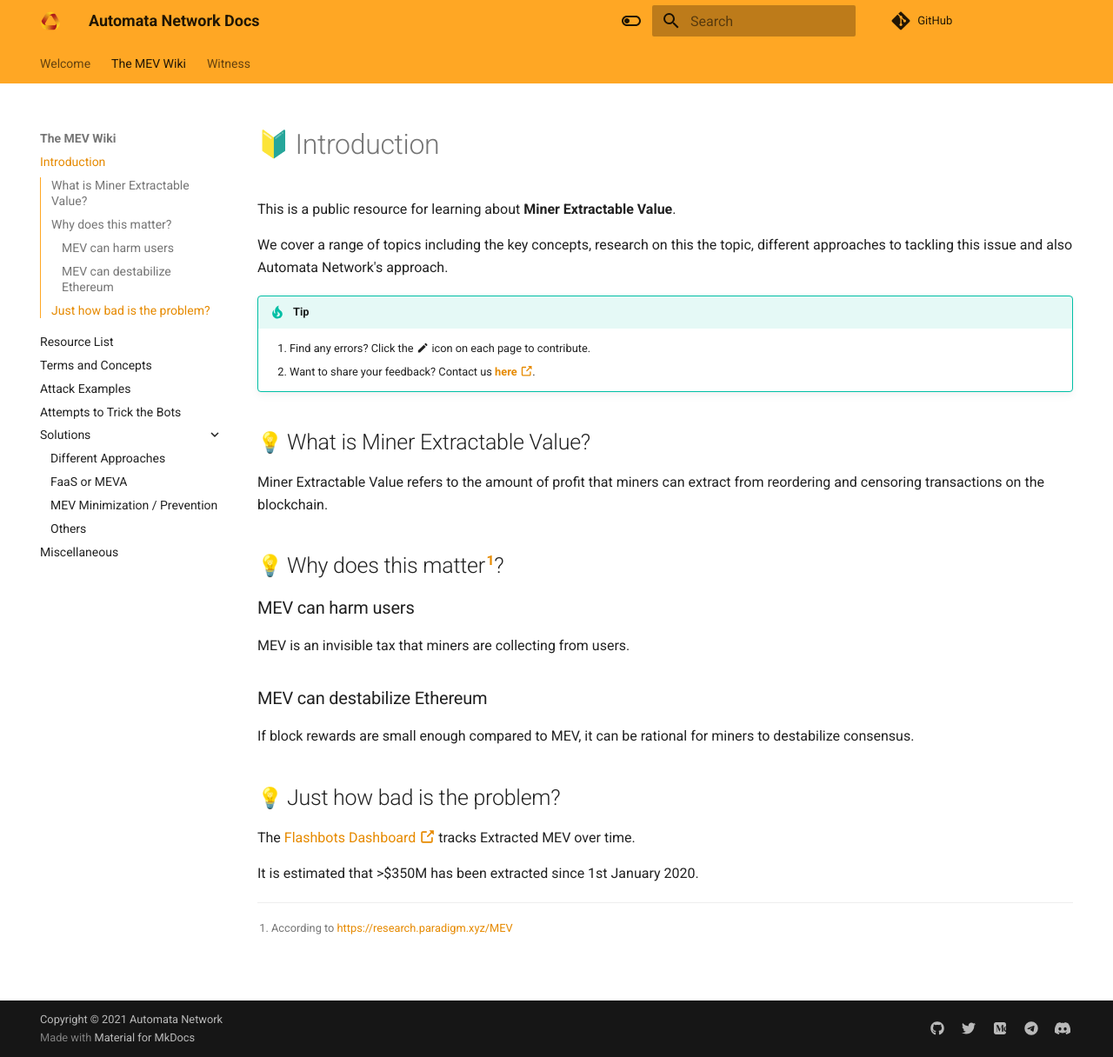
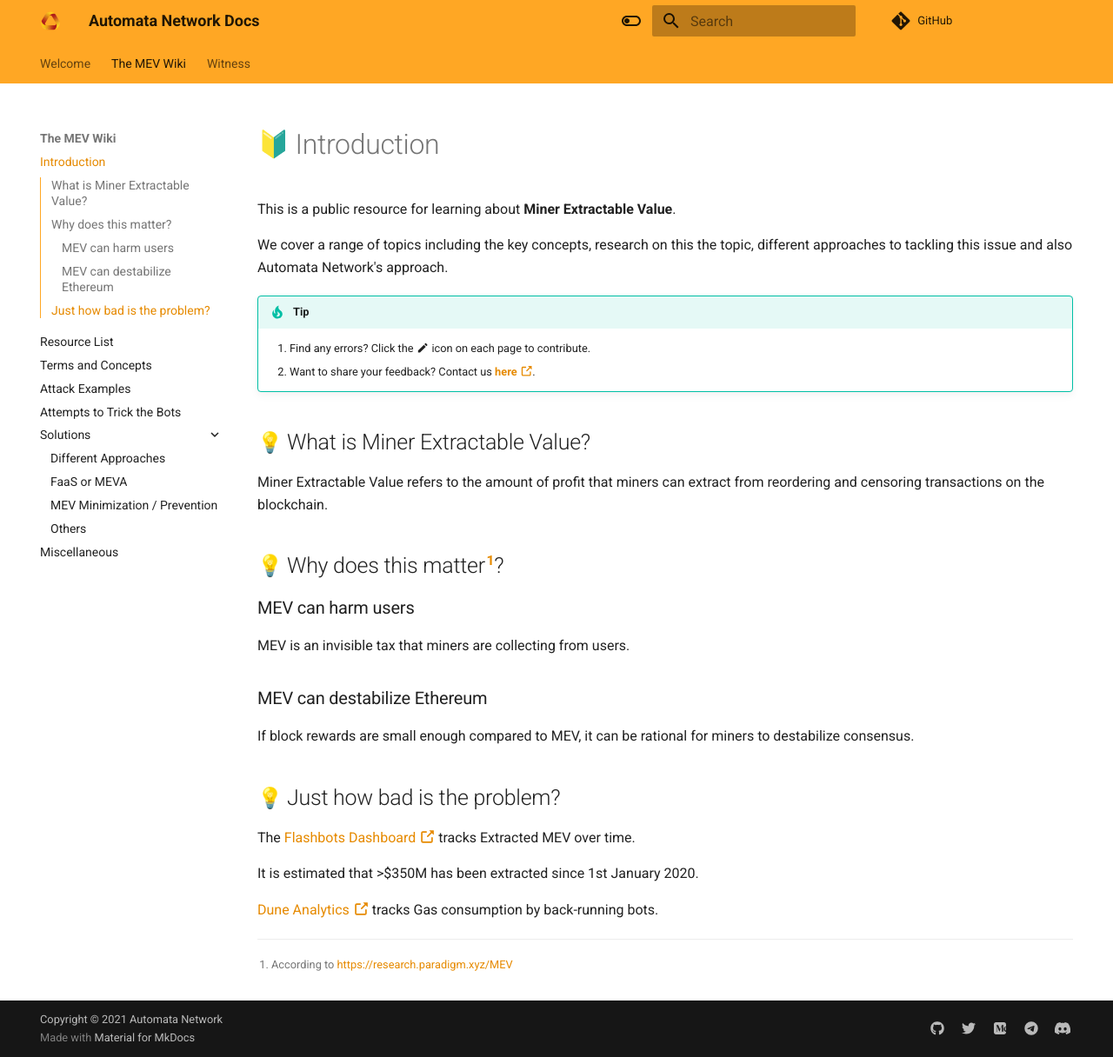
Before and after one commit to automata-network/docs, an MkDocs documentation site: the page built from docs/mev/introduction.md, in a window 1280 px wide and 1216 px high. Shown: the whole window at 87% size. Built offline with MkDocs 1.6.1 and Material for MkDocs 9.7.7, drawn with Linux system fonts in a browser that asks for light colours; emoji names are drawn with the system emoji font; comment, search, counter and statistics services are not loaded.

Commit message:
Update introduction.md
added dune dashboard

```diff
--- a/docs/mev/introduction.md
+++ b/docs/mev/introduction.md
@@ -31,7 +31,10 @@ The [Flashbots Dashboard :octicons-link-external-16:][flashbot-dashboard]{target
 
 It is estimated that >$350M has been extracted since 1st January 2020.
 
+[Dune Analytics :octicons-link-external-16:][dune-analytics]{target=_blank} tracks Gas consumption by back-running bots.
+
 [flashbot-dashboard]: https://explore.flashbots.net
+[dune-analytics]: https://duneanalytics.com/phabc/backrunning-bots-gas-consumption
 [feedback]: https://us2.list-manage.com/survey?u=ffeae60ea2fcc1c9fe0f8ce40&id=8d7d318a72&attribution=false
 
 [^1]: According to <https://research.paradigm.xyz/MEV>
```
